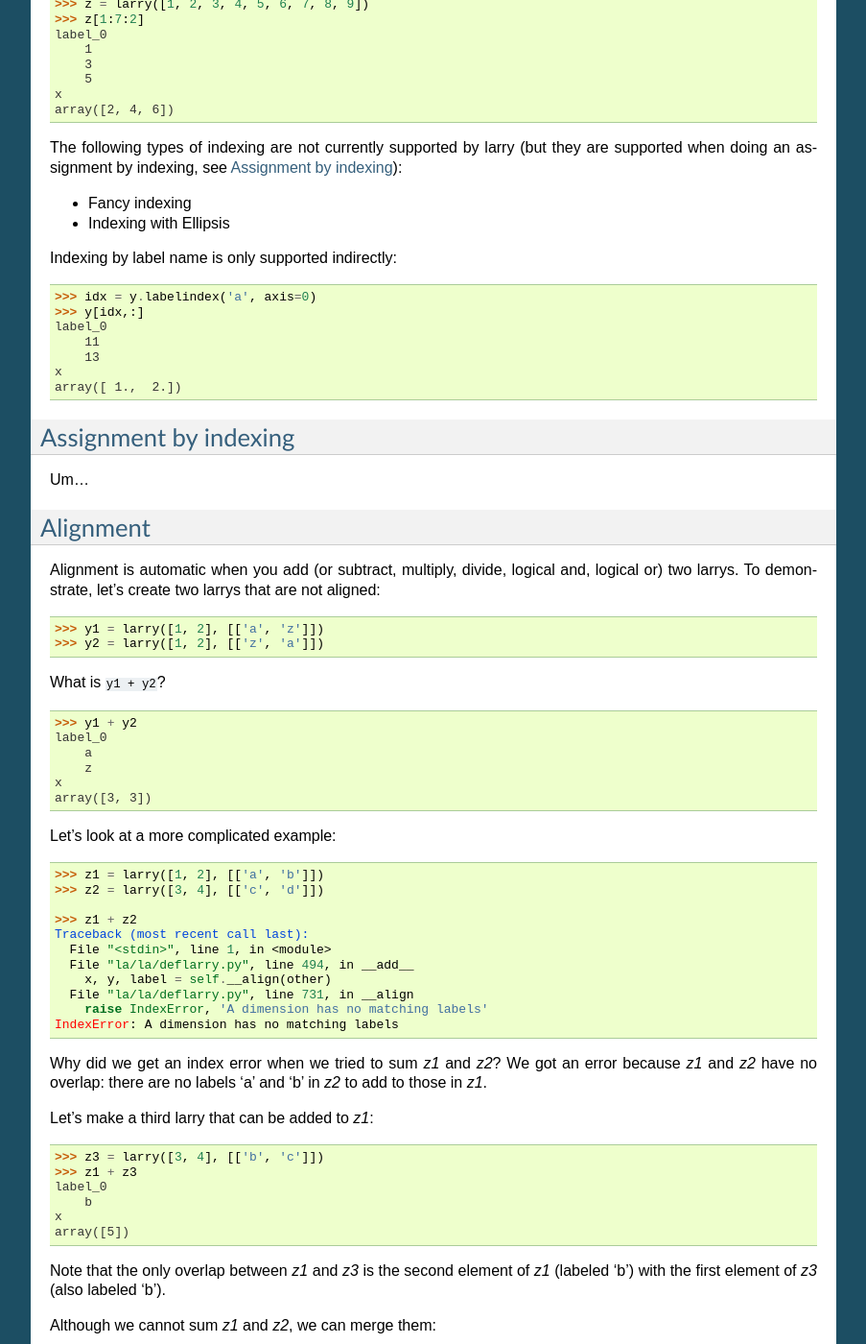
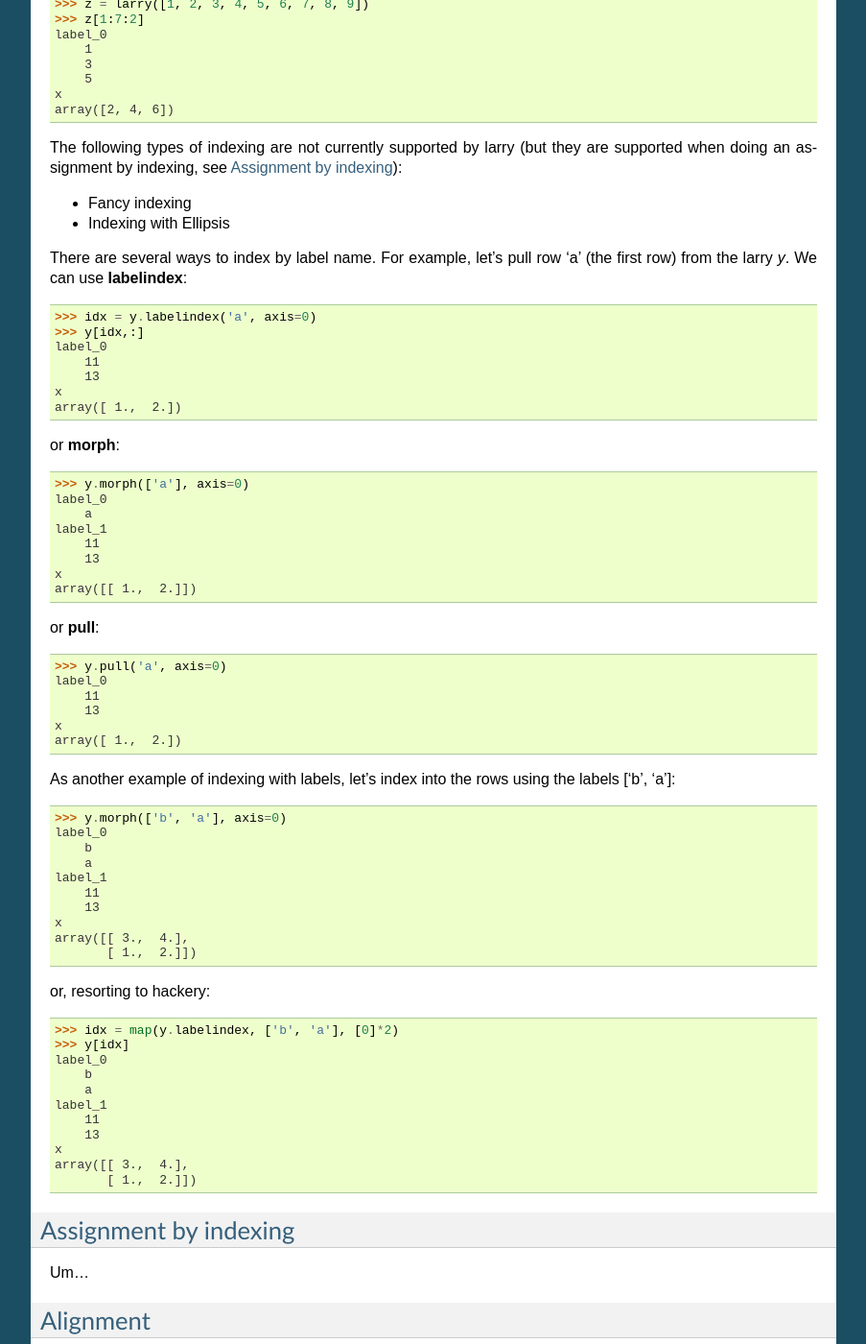
Before and after one commit to kwgoodman/la, a Sphinx documentation site: the page built from doc/source/work.rst, in a window 1280 px wide and 1400 px high, scrolled down 4236 px. Shown: the whole window at 96% size, without its empty margins (198-1101 px from the left). Built offline with Sphinx 7.4.7, drawn with Linux system fonts in a browser that asks for light colours.

Commit message:
* func.py(fromtuples), doc/source/work.rst: Doc work.

```diff
--- a/doc/source/work.rst
+++ b/doc/source/work.rst
@@ -249,7 +249,8 @@ are supported when doing an assignment by indexing, see :ref:`assignment`):
 * Fancy indexing
 * Indexing with Ellipsis
 
-Indexing by label name is only supported indirectly:
+There are several ways to index by label name. For example, let's pull row
+'a' (the first row) from the larry *y*. We can use **labelindex**:
 ::
     >>> idx = y.labelindex('a', axis=0)
     >>> y[idx,:]
@@ -258,6 +259,54 @@ Indexing by label name is only supported indirectly:
         13
     x
     array([ 1.,  2.])
+
+or **morph**:
+::
+    >>> y.morph(['a'], axis=0)
+    label_0
+        a
+    label_1
+        11
+        13
+    x
+    array([[ 1.,  2.]])
+
+or **pull**:
+::
+    >>> y.pull('a', axis=0)
+    label_0
+        11
+        13
+    x
+    array([ 1.,  2.])
+
+As another example of indexing with labels, let's index into the rows using
+the labels ['b', 'a']:
+::
+    >>> y.morph(['b', 'a'], axis=0)
+    label_0
+        b
+        a
+    label_1
+        11
+        13
+    x
+    array([[ 3.,  4.],
+           [ 1.,  2.]])
+
+or, resorting to hackery:
+::
+    >>> idx = map(y.labelindex, ['b', 'a'], [0]*2)
+    >>> y[idx]
+    label_0
+        b
+        a
+    label_1
+        11
+        13
+    x
+    array([[ 3.,  4.],
+           [ 1.,  2.]])
 
 
 .. _assignment:
```
Also changed, not shown: 2 other files.
